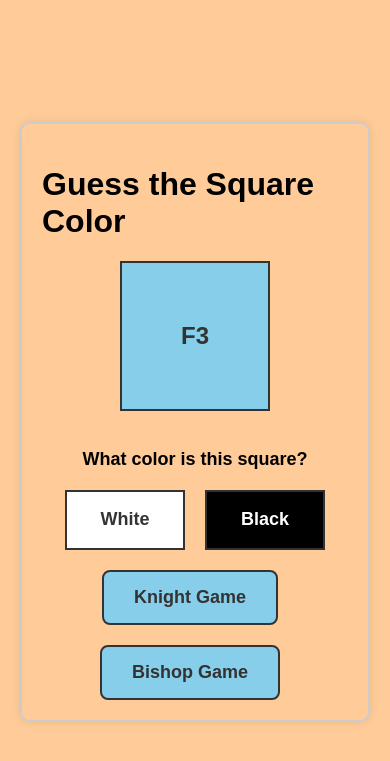
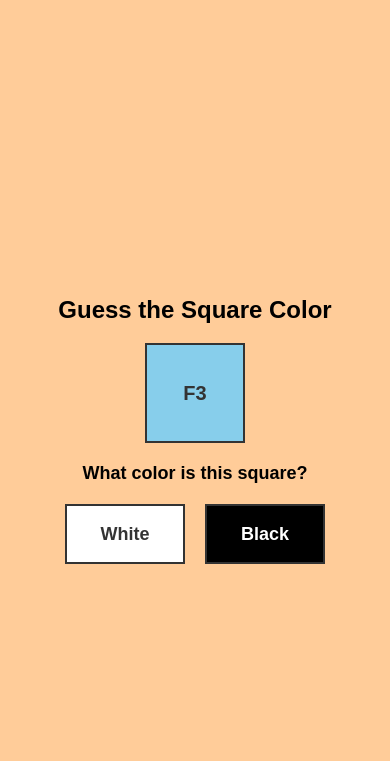
Before and after one commit to futuressobright/flask-knight-moves, a Flask app: page /color in a window 390 px wide. Shown: the top 761 px of the page. Run offline with Flask 3, Linux system fonts and the light colour scheme.

Commit message:
fixed minor bug on color page, fixed mobile display for all

```diff
--- a/app/static/styles.css
+++ b/app/static/styles.css
@@ -1,3 +1,6 @@
+@import url('https://cdnjs.cloudflare.com/ajax/libs/normalize/8.0.1/normalize.min.css');
+
+
 body {
     background-color: #FFCC99;
     font-family: Arial, sans-serif;
@@ -11,16 +14,14 @@ body {
 }
 
 .container {
-    display: flex;
-    flex-direction: column;
-    align-items: center;
-    max-width: 600px;
-    width: 100%;
-    margin: 20px auto;
+  max-width: 800px;
+  margin: 0 auto;
   padding: 20px;
-    border: 2px solid #ccc;
-    border-radius: 10px;
-    box-shadow: 0 0 10px rgba(0,0,0,0.1);
+}
+
+h1 {
+  text-align: center;
+  margin-bottom: 30px;
 }
 
 .square-box-container {
@@ -97,7 +98,7 @@ p {
     animation: fadeIn 1s ease-in-out;
 }
 
-.play-again-box {
+.play-again-box, .other-game-box {
     background-color: #FFD700;
     color: #333;
     padding: 15px 30px;
@@ -112,7 +113,7 @@ p {
     transition: background-color 0.3s, transform 0.3s;
 }
 
-.play-again-box:hover {
+.play-again-box:hover, .other-game-box:hover {
     background-color: #FFC107;
     transform: scale(1.05);
 }
@@ -128,31 +129,41 @@ p[style="color: red;"] {
     margin-top: 20px;
 }
 
-@media (max-width: 480px) {
+@media (max-width: 768px) {
+  .container {
+    padding: 10px;
+  }
+
+  h1 {
+    font-size: 24px;
+    margin-bottom: 20px;
+  }
+
   .square-box {
-        font-size: 24px;
-        padding: 30px;
-        width: 150px;
-        height: 150px;
+    font-size: 20px;
+    padding: 15px;
+    width: 100px;
+    height: 100px;
   }
 
   .user-box {
     font-size: 14px;
-        padding: 5px;
-        width: 60px;
-        height: 60px;
+    padding: 6px;
+    width: 50px;
+    height: 50px;
   }
 
-    .user-box-container {
-        grid-template-columns: repeat(2, 1fr);
+  .play-again-box, .other-game-box {
+    font-size: 14px;
+    padding: 10px 20px;
   }
 }
 
 .game-selection {
   display: flex;
-    justify-content: center;
+  flex-direction: column;
+  align-items: center;
   gap: 20px;
-    margin-bottom: 30px;
 }
 
 .game-button {
@@ -166,6 +177,9 @@ p[style="color: red;"] {
   border-radius: 8px;
   cursor: pointer;
   text-decoration: none;
+  width: 100%;
+  max-width: 300px;
+  box-sizing: border-box;
   transition: background-color 0.3s, transform 0.3s;
 }
 
@@ -174,31 +188,6 @@ p[style="color: red;"] {
   transform: scale(1.05);
 }
 
-.other-game-box {
-    background-color: #87CEEB;  /* Light blue background */
-    color: #333;
-    padding: 15px 30px;
-    font-size: 18px;
-    font-weight: bold;
-    text-align: center;
-    border: 2px solid #333;
-    border-radius: 8px;
-    cursor: pointer;
-    display: inline-block;
-    margin-top: 20px;
-    text-decoration: none;
-    transition: background-color 0.3s, transform 0.3s;
-}
-
-.other-game-box:hover {
-    background-color: #5CACEE;  /* Darker blue on hover */
-    transform: scale(1.05);
-}
-
-/* To align the boxes side by side */
-.play-again-box, .other-game-box {
-    margin-right: 10px;
-}
 
 /* Center the form and its contents */
 #colorForm {
--- a/app/templates/bishop_game.html
+++ b/app/templates/bishop_game.html
@@ -5,6 +5,8 @@
     <meta charset="UTF-8">
     <title>Bishop's Moves</title>
     <link rel="stylesheet" href="{{ url_for('static', filename='styles.css') }}">
+    <meta name="viewport" content="width=device-width, initial-scale=1.0, maximum-scale=1.0, user-scalable=no">
+
 </head>
 
 <body>
--- a/app/templates/color_game.html
+++ b/app/templates/color_game.html
@@ -5,6 +5,8 @@
     <meta charset="UTF-8">
     <title>Guess the Square Color</title>
     <link rel="stylesheet" href="{{ url_for('static', filename='styles.css') }}">
+    <meta name="viewport" content="width=device-width, initial-scale=1.0, maximum-scale=1.0, user-scalable=no">
+
 </head>
 
 <body>
@@ -23,8 +25,7 @@
         {% if message %}
             <p style="color: red;">{{ message }}</p>
         {% endif %}
-        <a href="{{ url_for('knight_game') }}" class="other-game-box">Knight Game</a>
-        <a href="{{ url_for('bishop_game') }}" class="other-game-box">Bishop Game</a>
+
     </div>
 </body>
 </html>
--- a/app/templates/index.html
+++ b/app/templates/index.html
@@ -3,7 +3,8 @@
 
 <head>
     <meta charset="UTF-8">
-    <meta name="viewport" content="width=device-width, initial-scale=1.0">
+    <meta name="viewport" content="width=device-width, initial-scale=1.0, maximum-scale=1.0, user-scalable=no">
+
     <title>Chess Piece Moves</title>
     <link rel="stylesheet" href="{{ url_for('static', filename='styles.css') }}">
 </head>
@@ -15,7 +16,6 @@
             <a href="{{ url_for('knight_game') }}" class="game-button">Knight Game</a>
             <a href="{{ url_for('bishop_game') }}" class="game-button">Bishop Game</a>
             <a href="{{ url_for('color_game') }}" class="game-button">Color Game</a>
-
         </div>
     </div>
 </body>
--- a/app/templates/knight_game.html
+++ b/app/templates/knight_game.html
@@ -3,8 +3,11 @@
 
 <head>
     <meta charset="UTF-8">
+    <meta name="viewport" content="width=device-width, initial-scale=1.0, maximum-scale=1.0, user-scalable=no">
+
     <title>Knight's Moves</title>
     <link rel="stylesheet" href="{{ url_for('static', filename='styles.css') }}">
+
 </head>
 
 <body>
--- a/app/templates/result.html
+++ b/app/templates/result.html
@@ -2,6 +2,8 @@
 <html lang="en">
 <head>
     <meta charset="UTF-8">
+    <meta name="viewport" content="width=device-width, initial-scale=1.0, maximum-scale=1.0, user-scalable=no">
+
     <title>{{ piece|capitalize }}'s Moves - Result</title>
     <link rel="stylesheet" href="{{ url_for('static', filename='styles.css') }}">
 </head>
```
Lines whose indentation alone changed are shown as unchanged.
